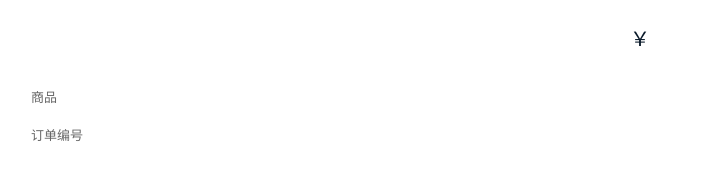
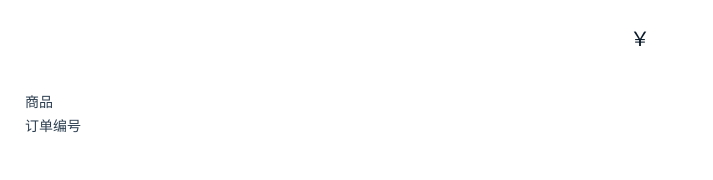
Before and after one commit to wusijava/lure, a Vue app: page /h5/trade/success in a window 1280 px wide. Shown: the part 152-332 px from the top of the page, without its empty margins (0-713 px from the left). Built offline with nearby package versions, Linux system fonts and the light colour scheme; what vue-esign would draw is missing.

Commit message:
成功，失败页面

```diff
--- a/src/main.js
+++ b/src/main.js
@@ -23,7 +23,8 @@ const whiteList = [
     '/trade/payment-agreement',
     '/trade/fail',
     '/trade/success',
-    '/refund/success'
+    '/refund/success',
+    '/refund/error'
 ]
 
 router.beforeEach((to, from, next) => {
--- a/src/router.js
+++ b/src/router.js
@@ -159,5 +159,13 @@ export default new Router({
                 title: '退款成功'
             }
         },
+        {
+            path:'/refund/error',
+            name:'error',
+            component:() => import('./views/refund/error.vue'),
+            meta: {
+                title: '冻结失败'
+            }
+        },
     ]
 })
--- a/src/views/entrance/select-action.vue
+++ b/src/views/entrance/select-action.vue
@@ -57,10 +57,20 @@
 </script>
 
 <style scoped>
-    .box {
+    .box{
         width: 100%;
     }
+    .box::before {
+        content: " ";
+        position: absolute;
+        left: 0;
+        right: 0;
+        top: 0;
+        bottom: 0;
+        background: #ffffff;
+    }
     .content {
+        position: relative;
         text-align: center;
         margin: 25px 10px;
     }
--- a/src/views/login.vue
+++ b/src/views/login.vue
@@ -96,6 +96,15 @@
     .box{
         width: 100%;
     }
+    .box::before {
+        content: " ";
+        position: absolute;
+        left: 0;
+        right: 0;
+        top: 0;
+        bottom: 0;
+        background: #ffffff;
+    }
     .content{
         text-align: center;
         margin: 100px 40px;
@@ -103,8 +112,7 @@
     .content h3{
         text-align: center;
         font-size: 21px;
-        margin-top: 0;
-        margin-bottom: 5px;
+        position: relative;
     }
     .login{
         margin-top: 80px;
@@ -112,7 +120,7 @@
     .eyes-closed{
         position: absolute;
         top: 266px;
-        right: 36px;
+        right: 54px;
     }
     .eyes-closed img{
         height: 6px;
@@ -120,7 +128,7 @@
     .eyes-open{
         position: absolute;
         top: 266px;
-        right: 36px;
+        right: 54px;
     }
     .eyes-open img{
         height: 12px;
--- /dev/null
+++ b/src/views/refund/error.vue
@@ -0,0 +1,37 @@
+<template>
+    <div class="box">
+        <div class="main">
+            <h1>冻结失败</h1>
+        </div>
+        <div class="content">
+            <img src="@/assets/img/ico_lost@2x.png">
+            <p>{{desc}}</p>
+        </div>
+    </div>
+</template>
+
+<script>
+
+    export default {
+        name: "error",
+        data() {
+            return {
+                desc:null,
+            }
+        },
+        mounted() {
+            this.desc = this.$route.query.desc;
+        },
+        methods:{
+        }
+    }
+</script>
+
+<style scoped lang="stylus">
+    .box{
+        padding: 15px;
+    }
+    .main {
+        overflow: scroll
+    }
+</style>
--- a/src/views/trade/auth-success.vue
+++ b/src/views/trade/auth-success.vue
@@ -7,14 +7,17 @@
                 <p class="money"><span style="font-size: 20px">￥</span>{{totalMoney}}</p>
             </div>
             <div class="info">
-                <div class="left">
-                    <p>商品</p>
-                    <p>订单编号</p>
-                </div>
-                <div class="right">
-                    <p>{{title}}</p>
-                    <p>{{tradeNo}}</p>
-                </div>
+                <van-row type="flex" justify="space-between">
+                    <van-col span="6"><p>商品</p></van-col>
+                    <van-col span="18" class="right">
+                        <p>{{title}}</p></van-col>
+                </van-row>
+                <van-row type="flex" justify="space-between">
+                    <van-col span="6"><p>订单编号</p></van-col>
+                    <van-col span="18" class="right">
+                        <p>{{tradeNo}}</p>
+                    </van-col>
+                </van-row>
             </div>
         </div>
     </div>
@@ -57,32 +60,17 @@
         margin-top: 10px;
     }
     .info{
-        display: flex;
-        padding: 0 16px;
-        margin-bottom: 40px;
-        margin-top: -20px;
-    }
-    .info .left{
-        flex: 1;
-        text-align: left;
-    }
-    .info .left p{
-        font-family: PingFang-SC-Regular;
-        font-size: 13px;
-        line-height: 30px;
-        color: #666666;
-        margin-bottom: -5px;
+        padding: 0 10px 10px 10px;
     }
     .info .right{
-        flex: 1;
         text-align: right;
     }
-    .info .right p{
-        font-family: PingFang-SC-Regular;
-        font-size: 13px;
-        line-height: 30px;
-        color: #081828;
-        margin-bottom: -5px;
+    .info  p{
+        font-size: 14px;
+        line-height: 18px;
+        word-wrap : break-word;
+        margin-top: 3px;
+        margin-bottom: 3px;
     }
 
 </style>
--- a/src/views/trade/pay.vue
+++ b/src/views/trade/pay.vue
@@ -65,7 +65,6 @@
                     if(state=="PAY_SUCCESS"){
                         clearInterval(this.queryInterval);
                         this.queryInterval = null;
-                        this.$router.push({name:'authSuccess',query:{tradeNo:this.$route.query.tradeNo}})
                         this.$router.push({
                             path:'/trade/success',
                             query:{
```
